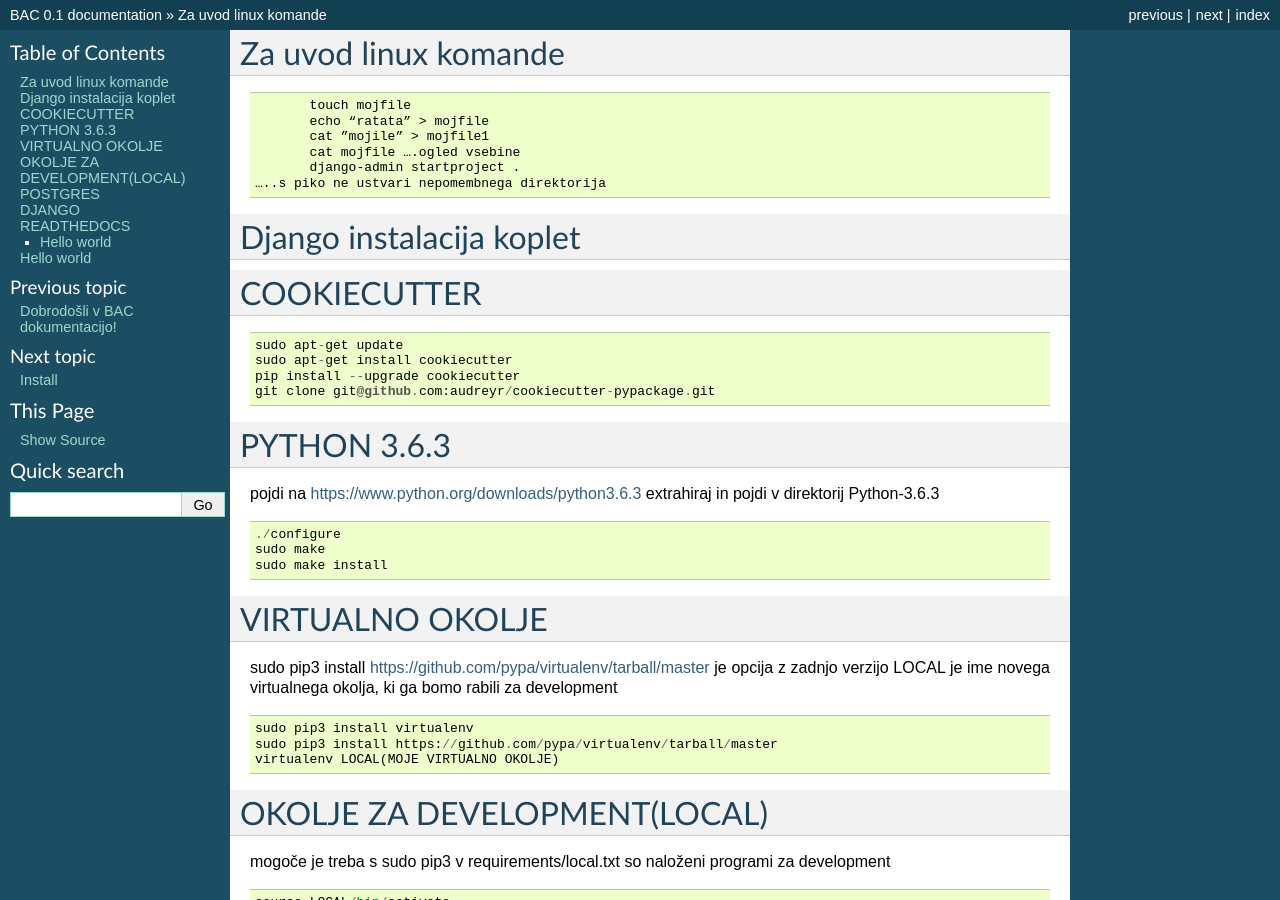
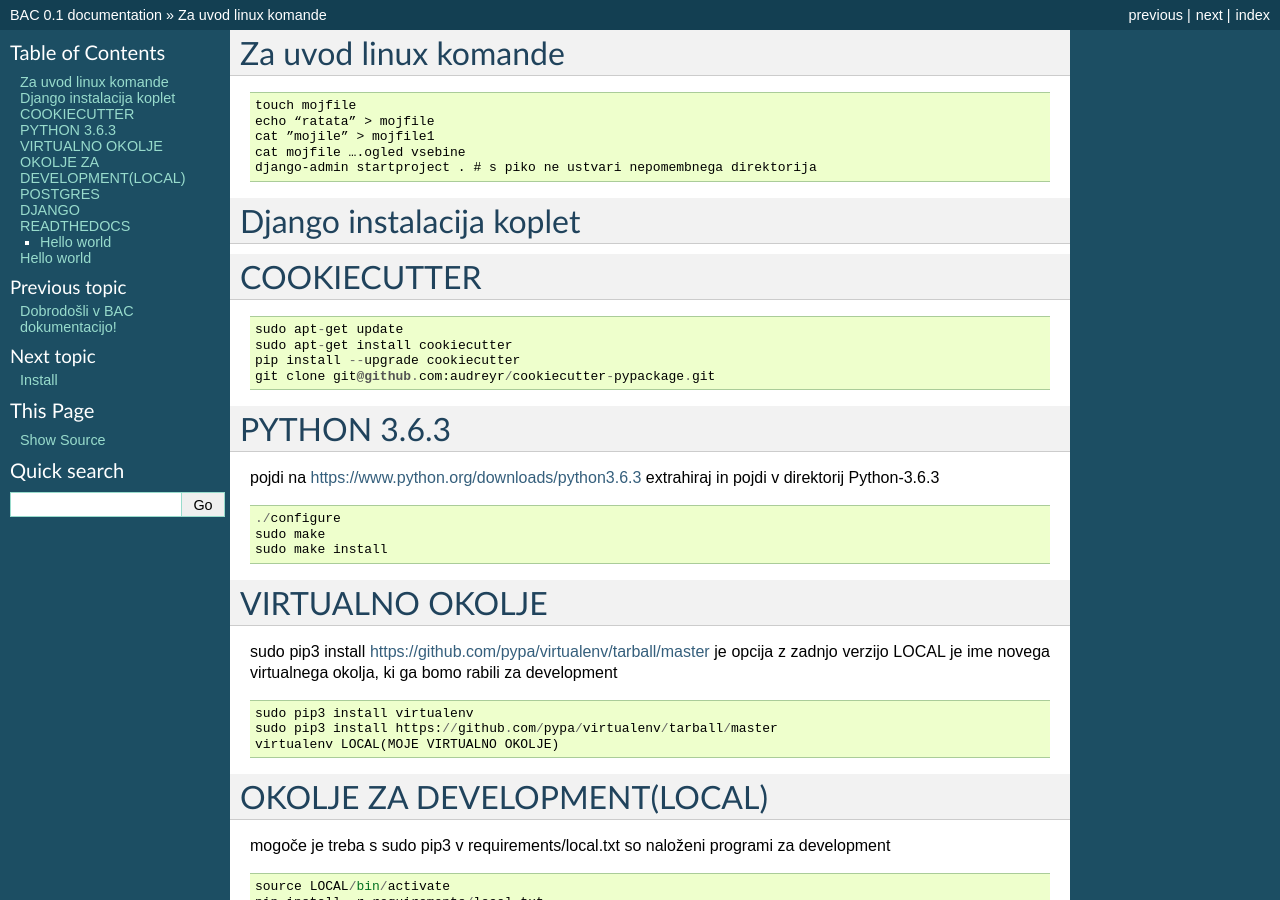
Before and after one commit to pavlovicr/bac, a Sphinx documentation site: the page built from docs/navodila.rst, in a window 1280 px wide and 900 px high. Built offline with Sphinx 7.4.7, drawn with Linux system fonts in a browser that asks for light colours; pages that are not in the unit, such as notebooks, are missing from menus.

Commit message:
dopolnitev3 21.10.2017

```diff
--- a/docs/navodila.rst
+++ b/docs/navodila.rst
@@ -6,8 +6,7 @@
 	echo “ratata” > mojfile
 	cat ”mojile” > mojfile1
 	cat mojfile ….ogled vsebine
-	django-admin startproject .
- …..s piko ne ustvari nepomembnega direktorija
+	django-admin startproject . # s piko ne ustvari nepomembnega direktorija
 
 
 
```
